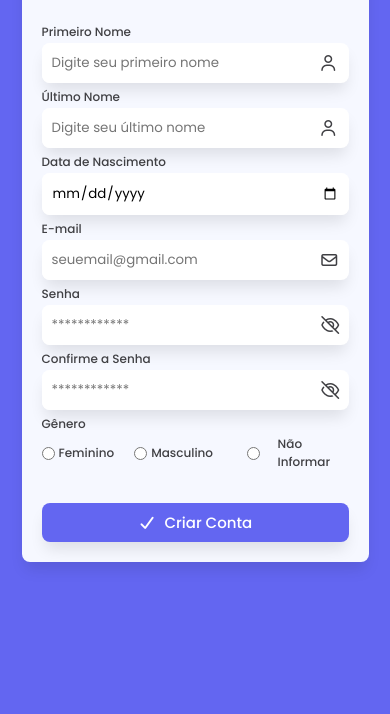
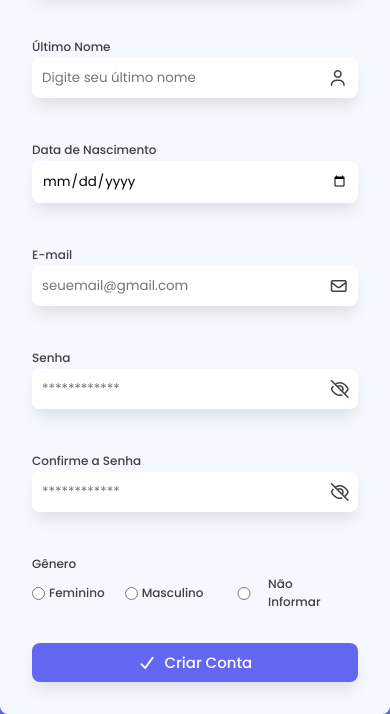
Before and after one commit to valprogramacao/formuario_1, a plain HTML site: page index.html in a window 390 px wide. Shown: the part 182-896 px from the top of the page. Before the commit the page ends 844 px from the top, so only its background shows below. Drawn offline with Linux system fonts and the light colour scheme.

Commit message:
javascript

```diff
--- a/index.html
+++ b/index.html
@@ -23,7 +23,7 @@
         </div>
 
         <form action="" id="form">
-            <div id="input-conntainer">
+            <div id="input-container">
 
                 <div class="input-box">
                     <label
@@ -182,7 +182,7 @@
         </div>
     </div>
 
-            <button type="submit "  class="btn-default">
+            <button type="submit" class="btn-default">
                 <i class="fa-solid fa-check"></i>
 
                 Criar Conta
--- a/src/styles/style.css
+++ b/src/styles/style.css
@@ -149,13 +149,13 @@ input:-webkit-autofill{
 }
 
 @media screen and (max-width: 500px) {
-    #form_container {
+    #form-container {
         width: 100%;
         min-height: 100vh;
         padding: 32px;
     }
 
-    #input_container {
+    #input-container {
         display: flex;
         flex-direction: column;
         gap: 38px;
```
